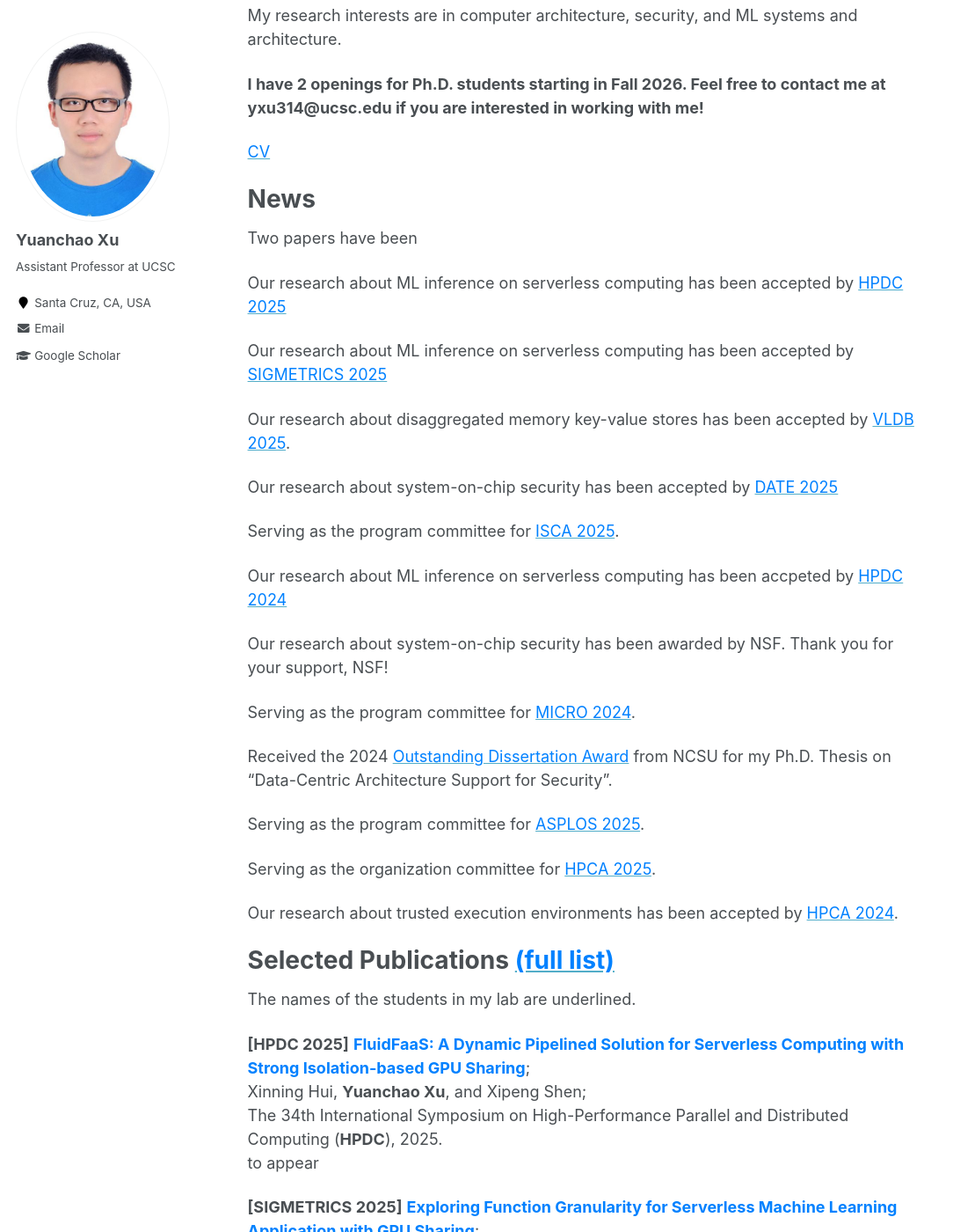
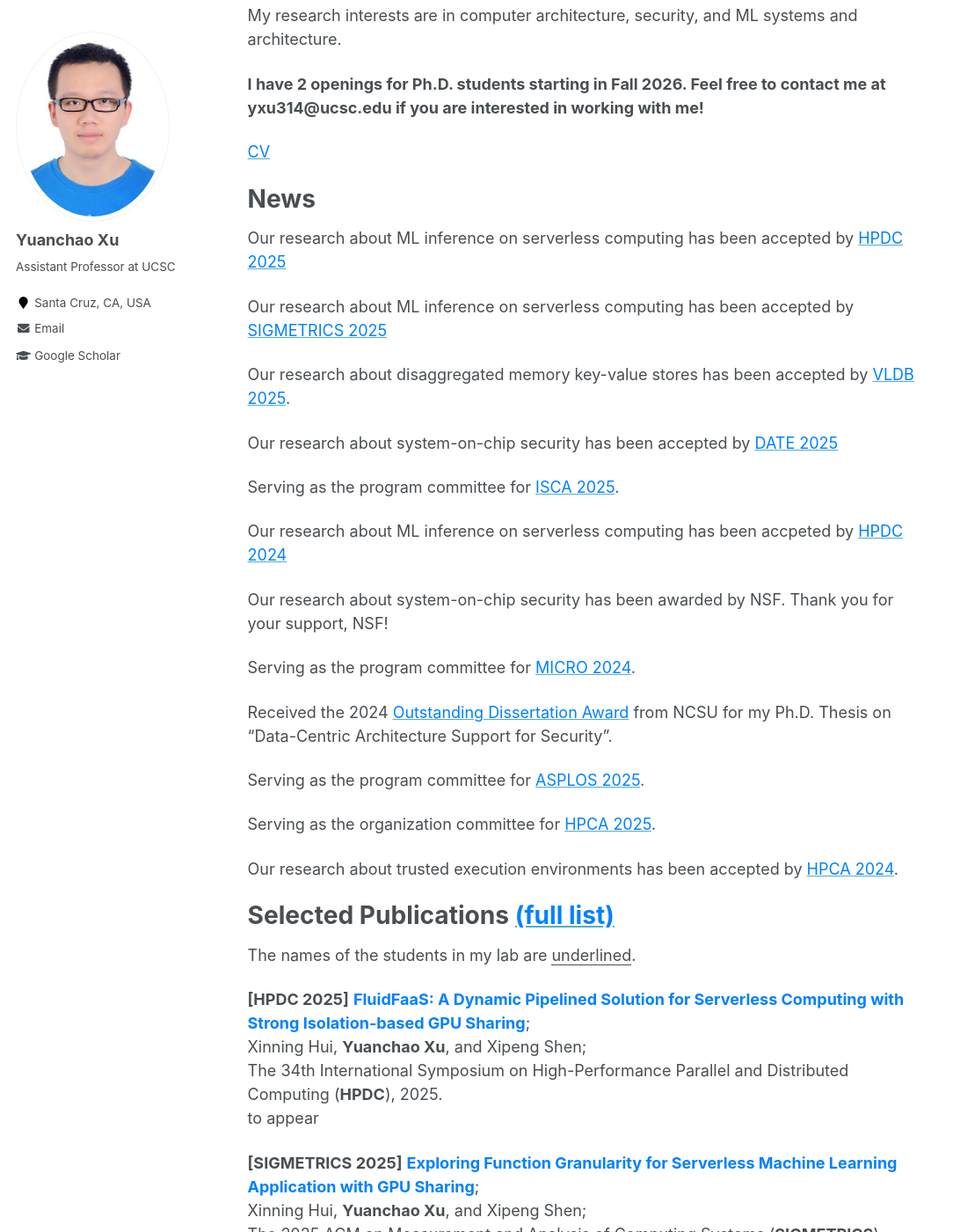
Before and after one commit to yuanchaoxu6/yuanchaoxu6.github.io, a Jekyll site: the page built from _pages/about.md, in a window 1280 px wide and 1400 px high, scrolled down 286 px. Shown: the whole window at 88% size, without its empty margins (0-1084 px from the left). Built offline with Jekyll 4.4.1, drawn with Linux system fonts in a browser that asks for light colours; part of the change alters nothing that is shown.

Commit message:
Update about.md

```diff
--- a/_pages/about.md
+++ b/_pages/about.md
@@ -21,7 +21,7 @@ My research interests are in computer architecture, security, and ML systems and
 News
 =====
 
-Two papers have been
+
 
 Our research about ML inference on serverless computing has been accepted by [<font color="#0081ff">HPDC 2025</font>](https://hpdc.sci.utah.edu/2025/)
 
@@ -56,7 +56,7 @@ Text-->
 
 Selected Publications [<font color="#0081ff">(full list)</font>](https://yuanchaoxu6.github.io/publications/)
 ======
-The names of the students in my lab are underlined.
+The names of the students in my lab are <ins>underlined</ins>.
 
 **\[HPDC 2025\]** **<font color="#0081ff"> FluidFaaS: A Dynamic Pipelined Solution for Serverless Computing with Strong Isolation-based GPU Sharing</font>**; <br>
 Xinning Hui, **Yuanchao Xu**, and Xipeng Shen; <br>
```
